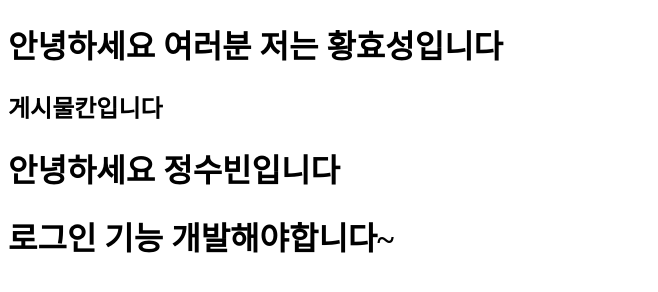
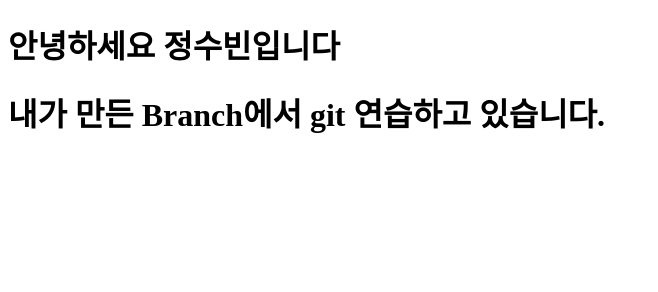
Before and after one commit to AWS-Cloud-School-6/demo-repository, a website: page index.html in a window 1280 px wide. Shown: the whole page, without its empty margins (0-658 px from the left). Drawn offline with Linux system fonts and the light colour scheme.

Commit message:
#14 Feat/정수빈 연습
다시해봤어용~~~

```diff
--- a/index.html
+++ b/index.html
@@ -8,11 +8,8 @@
 </head>
 
 <body>
-    <h1>안녕하세요 여러분 저는 황효성입니다</h1>
-    <h2> 게시물칸입니다 </h2>
-
     <h1>안녕하세요 정수빈입니다</h1>
-    <h1>로그인 기능 개발해야합니다~</h1>
+    <h1>내가 만든 Branch에서 git 연습하고 있습니다.</h1>
 </body>
 
 </html>
```
